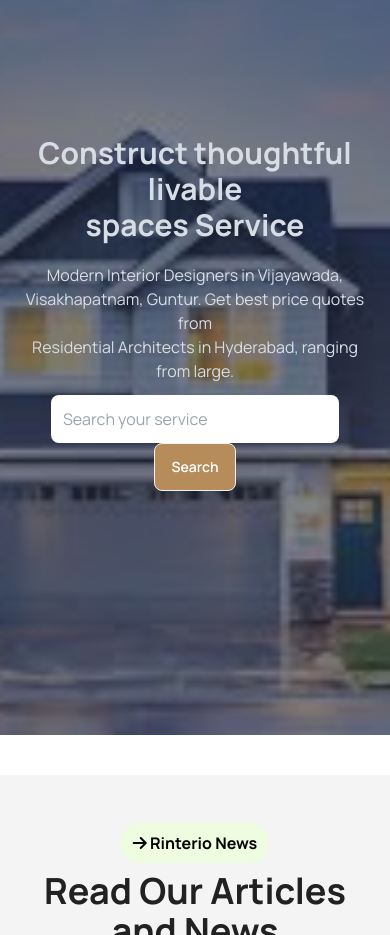
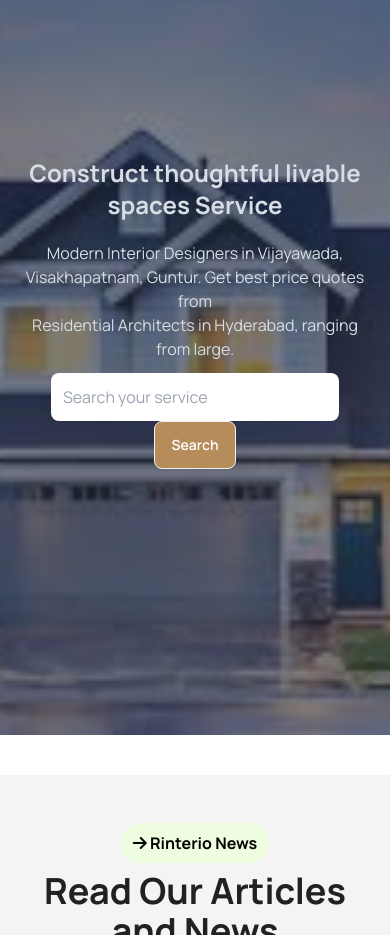
Before and after one commit to 09mehed/assignment-3, a plain HTML site: page index.html in a window 390 px wide. Shown: the part 5800-6735 px from the top of the page. Drawn offline with nearby package versions, Linux system fonts and the light colour scheme.

Commit message:
full website fresponsive complete

```diff
--- a/index.html
+++ b/index.html
@@ -282,7 +282,7 @@
                 <div class="hero-overlay bg-opacity-60"></div>
                 <div class="hero-content text-neutral-content text-center">
                     <div class="">
-                    <h1 class="mb-5 lg:text-5xl text-3xl font-bold">Construct thoughtful livable<br>spaces Service</h1>
+                    <h1 class="mb-5 lg:text-5xl text-2xl font-bold">Construct thoughtful livable<br>spaces Service</h1>
                     <p class="mb-3">
                       Modern Interior Designers in Vijayawada, Visakhapatnam, Guntur. Get best price quotes from<br> Residential Architects in Hyderabad, ranging from large.
                     </p>
```
